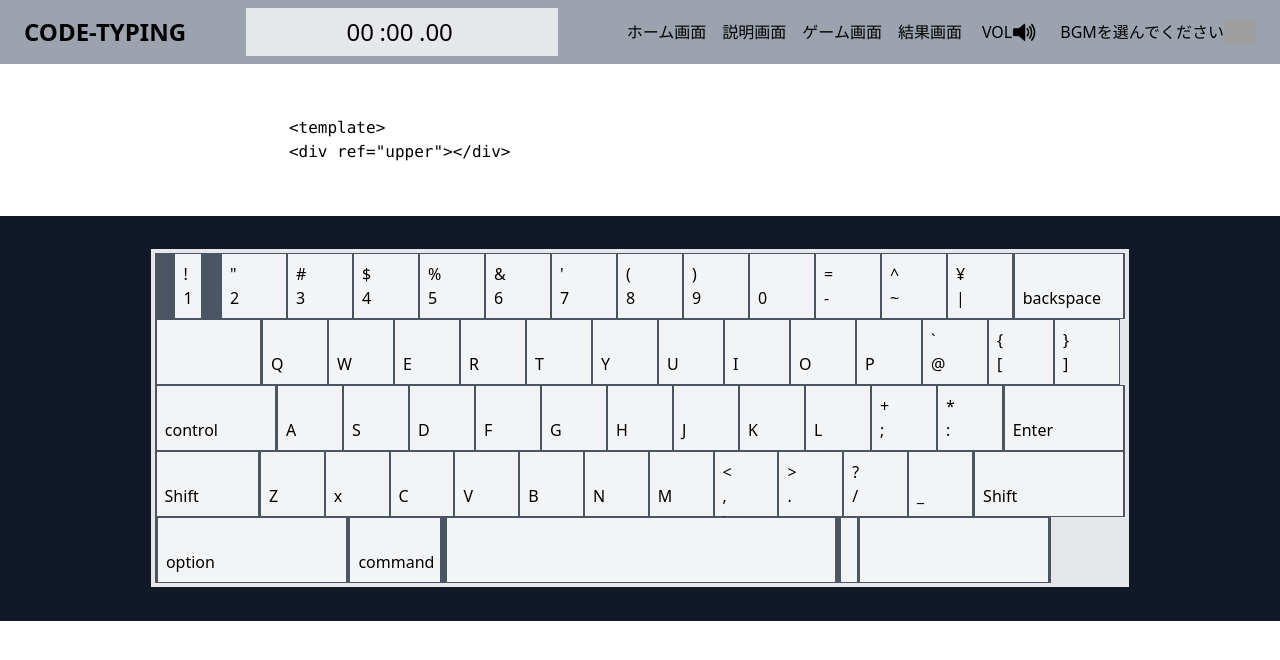
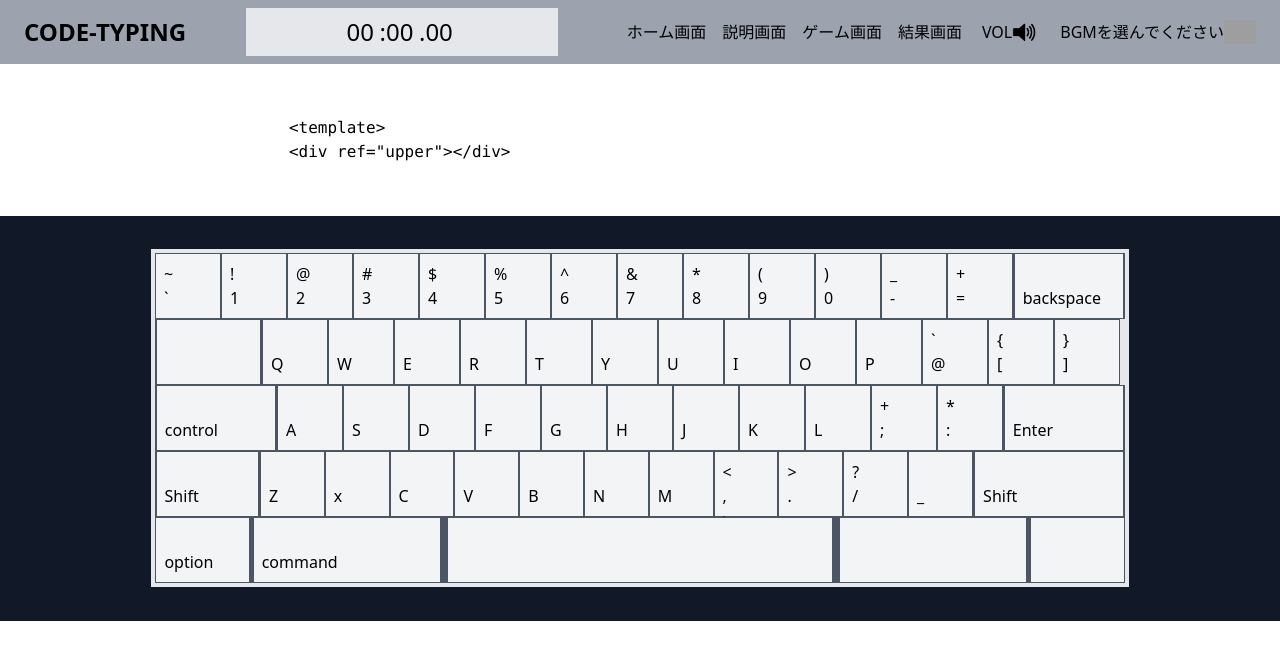
Before and after one commit to recursion-team-o/typing-game, a Vue app: page /game in a window 1280 px wide. Shown: the top 660 px of the page. Built offline with nearby package versions, Linux system fonts and the light colour scheme; grey boxes are pictures that could not be loaded.

Commit message:
51_keyBoard 1行目

```diff
--- a/src/components/GamePage.vue
+++ b/src/components/GamePage.vue
@@ -11,8 +11,8 @@ const timer = timerStore();
 const { setMisses, setGameFalse } = user;
 const { startTimer, stopTimer } = timer;
 const { moveIndex, startGame, setMissCount, changeLine } = code;
-const keyboard = ref<HTMLImageElement>();
-const upper = ref<HTMLImageElement>();
+const keyboard = ref<HTMLElement>();
+const upper = ref<HTMLElement>();
 let showMyCodeDialog = ref<boolean>(false);
 const openDialog = (): void => {
   showMyCodeDialog.value = true;
@@ -175,11 +175,12 @@ const KeyDown = (event: KeyboardEvent) => {
       }
     }
     if (keys[event.key]) {
+      console.log(keyboard.value);
       keyboard.value
-        ?.querySelectorAll("." + keys[event.key])[0]
+        ?.getElementsByClassName(event.code)[0]
         .classList.remove("bg-gray-100");
       keyboard.value
-        ?.querySelectorAll("." + keys[event.key])[0]
+        ?.getElementsByClassName(event.code)[0]
         .classList.add("bg-indigo-500");
     }
   } else {
@@ -191,35 +192,39 @@ const KeyDown = (event: KeyboardEvent) => {
   }
 
   if (keys[event.key]) {
+    console.log(event.code);
+
     keyboard.value
-      ?.querySelectorAll("." + keys[event.key])[0]
+      ?.getElementsByClassName(event.code)[0]
       .classList.remove("bg-gray-100");
     keyboard.value
-      ?.querySelectorAll("." + keys[event.key])[0]
+      ?.getElementsByClassName(event.code)[0]
       .classList.add("bg-indigo-500");
   }
+  console.log(event.code + " " + event.key);
 };
 
 const KeyUp = (event: KeyboardEvent) => {
   if (keys[event.key]) {
     keyboard.value
-      ?.querySelectorAll("." + keys[event.key])[0]
+      ?.getElementsByClassName(event.code)[0]
       .classList.remove("bg-indigo-500");
     keyboard.value
-      ?.querySelectorAll("." + keys[event.key])[0]
+      ?.getElementsByClassName(event.code)[0]
       .classList.add("bg-gray-100");
   }
   if (event.shiftKey) {
     if (keys[event.key]) {
       keyboard.value
-        ?.querySelectorAll("." + keys[event.key])[0]
+        ?.getElementsByClassName(event.code)[0]
         .classList.remove("bg-indigo-500");
       keyboard.value
-        ?.querySelectorAll("." + keys[event.key])[0]
+        ?.getElementsByClassName(event.code)[0]
         .classList.add("bg-gray-100");
     }
   }
 };
+
 onMounted(() => {
   //ページ全体を開いている時にどこを押してもkeyEventが起こる
   document.onkeydown = (event: KeyboardEvent) => {
@@ -229,6 +234,28 @@ onMounted(() => {
     if (user.canStartGame) KeyUp(event);
   };
 });
+
+const keyBoardOneLineKeys: {
+  top: string;
+  bottom: string;
+  keyCode: string;
+}[] = [
+  { top: "~", bottom: "`", keyCode: "Backquote" },
+  { top: "!", bottom: "1", keyCode: "Digit1" },
+  { top: "@", bottom: "2", keyCode: "Digit2" },
+  { top: "#", bottom: "3", keyCode: "Digit3" },
+  { top: "$", bottom: "4", keyCode: "Digit4" },
+  { top: "%", bottom: "5", keyCode: "Digit5" },
+  { top: "^", bottom: "6", keyCode: "Digit6" },
+  { top: "&", bottom: "7", keyCode: "Digit7" },
+  { top: "*", bottom: "8", keyCode: "Digit8" },
+  { top: "(", bottom: "9", keyCode: "Digit9" },
+  { top: ")", bottom: "0", keyCode: "Digit0" },
+  { top: "_", bottom: "-", keyCode: "Minus" },
+  { top: "+", bottom: "=", keyCode: "Equal" },
+];
+
+console.log(keyboard.value);
 </script>
 
 <template>
@@ -274,8 +301,21 @@ onMounted(() => {
     <div ref="keyboard" class="board-area bg-gray-200 p-1">
       <!-- １行目 -->
       <div class="one-line flex">
-        <div class="bg-gray-600 buttons flex justify-center items-center">
-          <div class="num1 bg-gray-100 hover:bg-indigo-400 p-2 inner_buttons">
+        <div
+          v-for="(keyBoardOneLineKey, index) in keyBoardOneLineKeys"
+          :key="index"
+          class="bg-gray-600 buttons flex justify-center items-center"
+        >
+          <div
+            :class="keyBoardOneLineKey.keyCode"
+            class="bg-gray-100 hover:bg-indigo-400 p-2 inner-buttons"
+          >
+            <div>{{ keyBoardOneLineKey.top }}</div>
+            <div>{{ keyBoardOneLineKey.bottom }}</div>
+          </div>
+        </div>
+        <!-- <div class="bg-gray-600 buttons flex justify-center items-center">
+          <div class="num1 bg-gray-100 hover:bg-indigo-400 p-2 inner-buttons">
             <div>!</div>
             <div>1</div>
           </div>
@@ -353,7 +393,7 @@ onMounted(() => {
             <div>¥</div>
             <div>|</div>
           </div>
-        </div>
+        </div> -->
         <div class="bg-gray-600 one-six flex justify-center items-center">
           <div
             class="Backspace bg-gray-100 hover:bg-indigo-400 p-2 inner-buttons"
@@ -788,7 +828,7 @@ onMounted(() => {
   width: 155px;
   height: 66px;
 }
-.one-four {
+.one-ten {
   width: 194px;
   height: 66px;
 }
```
